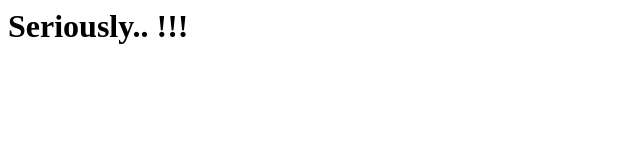
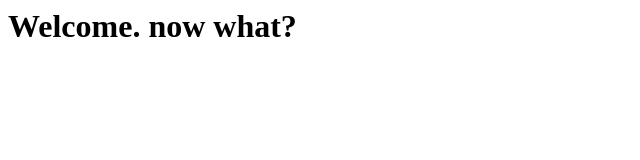
Before and after one commit to PuneetSingh/PuneetSingh.github.io, a plain HTML site: page index.html in a window 1280 px wide. Shown: the whole page, without its empty margins (0-640 px from the left). Drawn offline with Linux system fonts and the light colour scheme.

Commit message:
Update index.html

```diff
--- a/index.html
+++ b/index.html
@@ -1,4 +1,4 @@
 <html>
 <head></head>
-<body><h1>Seriously.. !!!</h1></body>
+<body><h1>Welcome. now what?</h1></body>
 </html>
```
